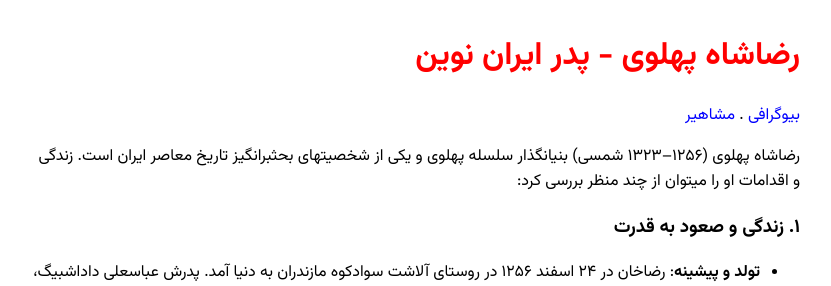
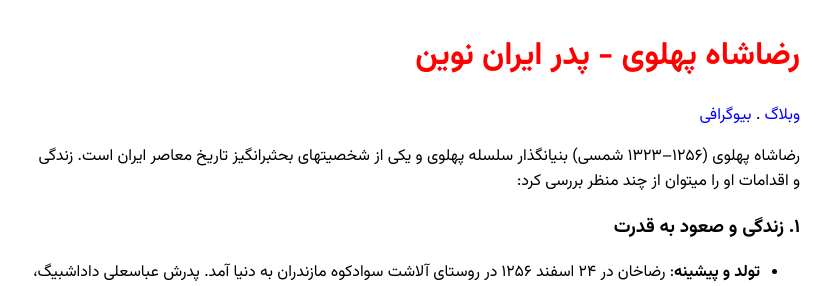
Before and after one commit to darkblog/darkblog.github.io, a Jekyll site: the page built from _posts/2025-6-28-4.md, in a window 1280 px wide. Shown: the top 286 px of the page, without its empty margins (224-1055 px from the left). Built offline with Jekyll 4.4.1, drawn with Linux system fonts in a browser that asks for light colours.

Commit message:
Update post.html

```diff
--- a/_layouts/post.html
+++ b/_layouts/post.html
@@ -23,7 +23,7 @@
 </head>
 <body>
 <h1>{{ page.title }}</h1>
-<p><a href="#">بیوگرافی</a>&nbsp;.&nbsp;<a href="#">مشاهیر</a></p>
+<p><a href="https://darkblog.github.io/">وبلاگ</a>&nbsp;.&nbsp;<a href="#">بیوگرافی</a></p>
 {{ content }}
 {% for related_post in site.related_posts limit:10 %}<hr><a href="{{ site.url }}{{ related_post.url }}">{{ related_post.title }}</a>{% endfor %}<hr>
 </body>
```
